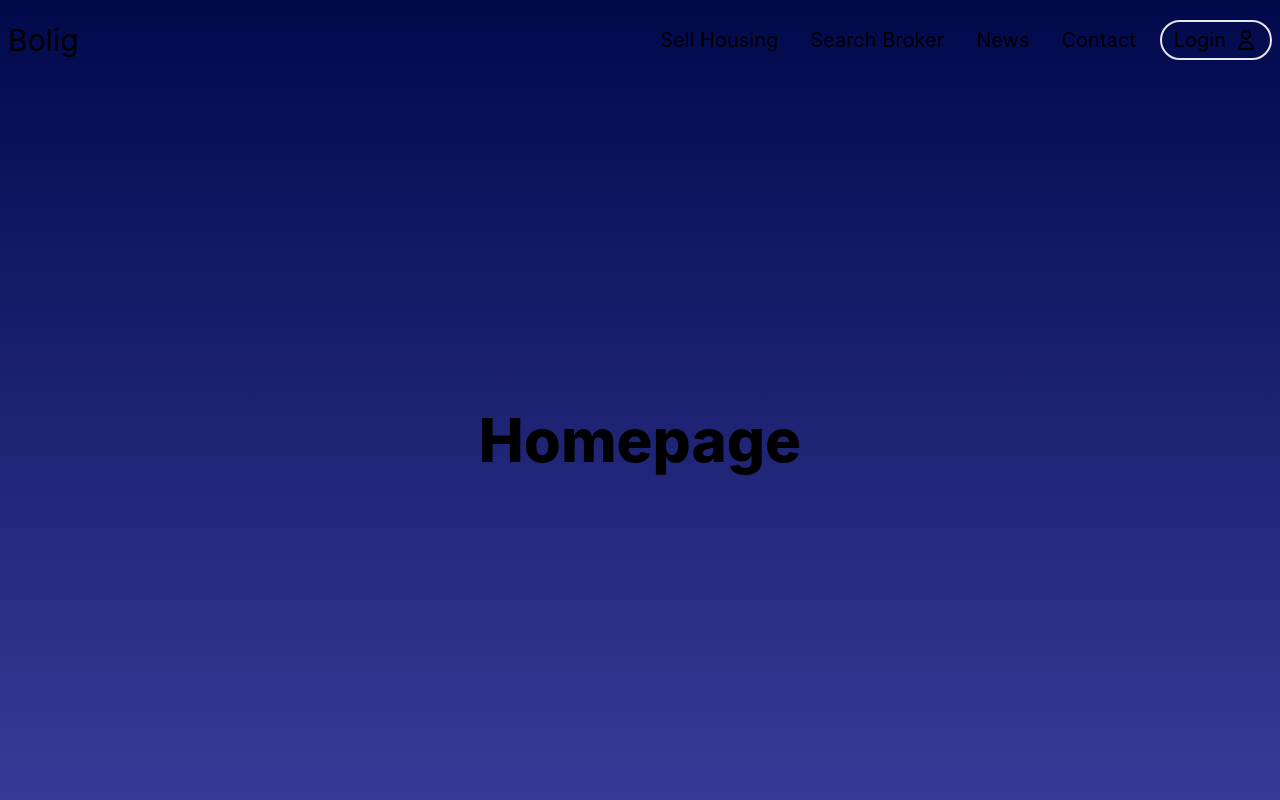
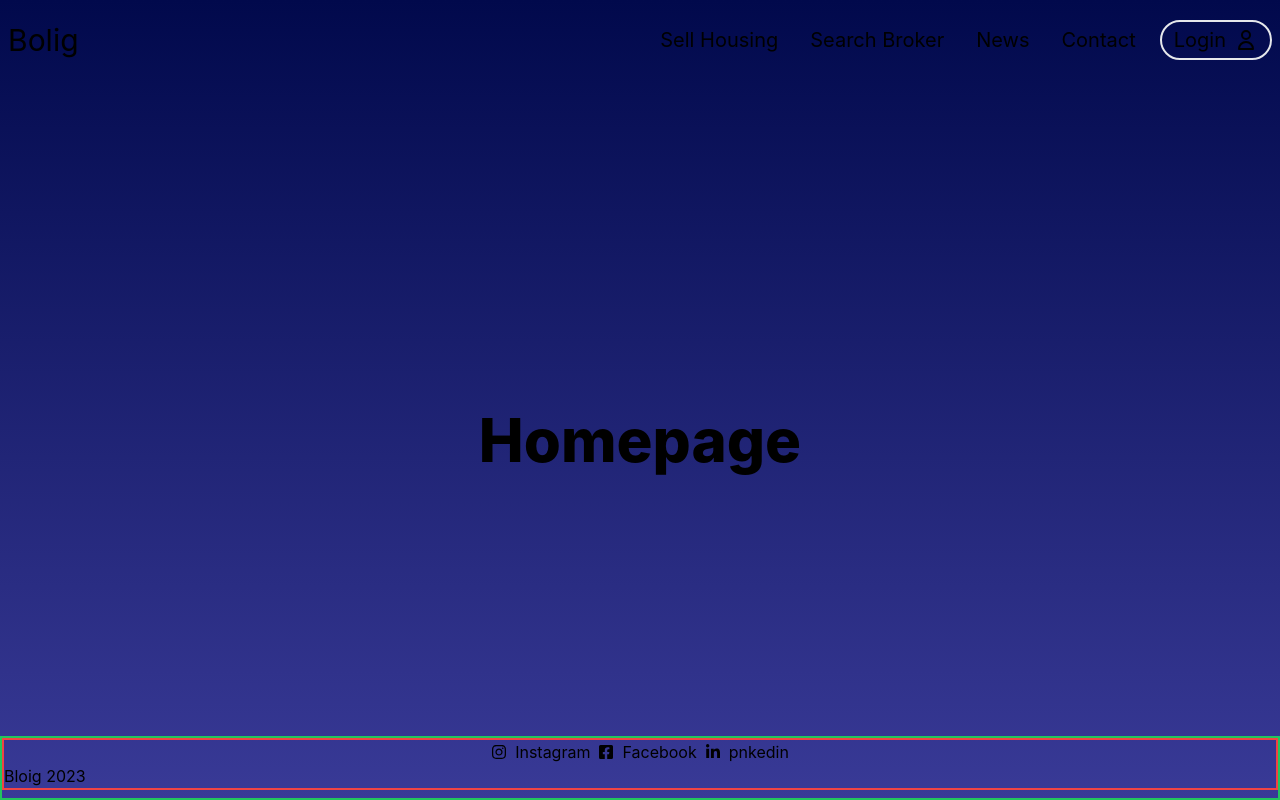
Before and after one commit to MaxAndreasLundin/bolig-web, a Next.js app: page / in a window 1280 px wide. Built offline with nearby package versions, Linux system fonts and the light colour scheme.

Commit message:
add footer and text

```diff
--- a/app/layout.tsx
+++ b/app/layout.tsx
@@ -1,5 +1,6 @@
 import "./globals.css";
 import Navbar from "../components/Navbar";
+import Footer from "../components/Footer";
 
 export default function RootLayout({
   children,
@@ -15,6 +16,7 @@ export default function RootLayout({
       <head />
       <body className="bg-gradient-to-t from-[#393a97] to-[#01094c]">
         <Navbar />
+        <Footer />
         {children}
       </body>
     </html>
--- /dev/null
+++ b/components/Footer.tsx
@@ -0,0 +1,22 @@
+import React from 'react'
+import { FaInstagram, FaFacebookSquare, FaLinkedinIn } from "react-icons/fa"
+
+const Footer = () => {
+  return (
+    <div className='absolute bottom-0 w-full h-16 border-2 border-green-500'>
+      <div className='items-start border-2 border-red-500 gird gird-cols-1'>
+        <div className='flex items-center justify-center gap-2'>
+          <FaInstagram />
+          <p>Instagram</p>
+          <FaFacebookSquare />
+          <p>Facebook</p>
+          <FaLinkedinIn />
+          <p>pnkedin</p>
+        </div>
+        <p>Bloig 2023</p>
+      </div>
+    </div>
+  )
+}
+
+export default Footer
--- a/package.json
+++ b/package.json
@@ -21,6 +21,7 @@
     "next": "^13.1.1",
     "react": "^18.2.0",
     "react-dom": "^18.2.0",
+    "react-icons": "^4.7.1",
     "typescript": "4.9.4"
   },
   "devDependencies": {
```
Also changed, not shown: 1 other file (tests, documents, lock files or other folders).
